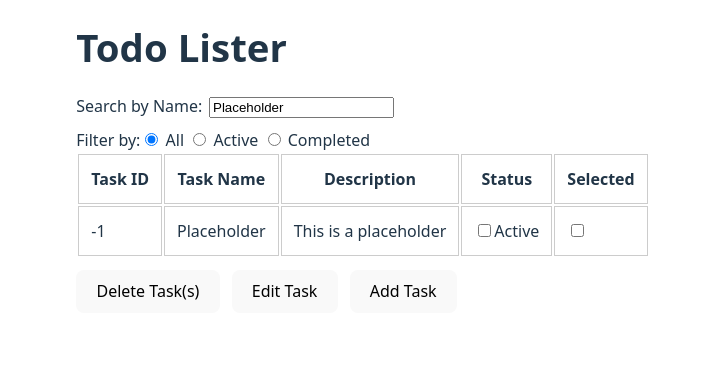
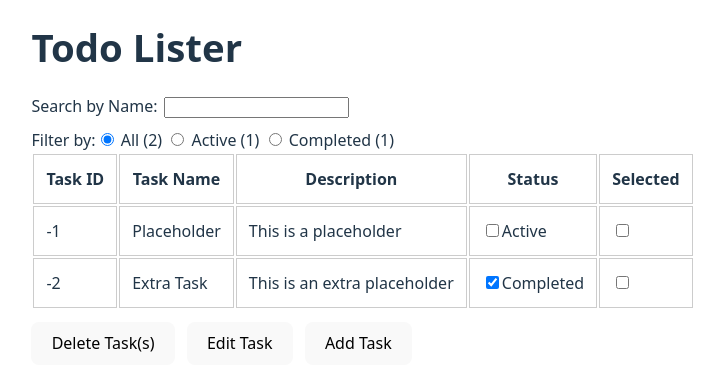
Before and after one commit to jericho-0929/react-todo, a React (Vite) app: page / in a window 1280 px wide. Shown: the top 390 px of the page, without its empty margins (277-1001 px from the left). Built offline with nearby package versions, Linux system fonts and the light colour scheme.

Commit message:
Implemented localStorage persistence of Todo Tasks, and count of status. Refactored relevant App.jsx blocks to FilterRadio.jsx.

```diff
--- a/src/App.jsx
+++ b/src/App.jsx
@@ -9,12 +9,18 @@ import DeleteButton from './components/DeleteButton';
 import SearchBar from './components/Search';
 
 function App(props) {
-  const [count, setCount] = useState(0); // TODO: Separate into activeCount & completedCount
-  const [tasks, setTasks] = useState(props.tasks);
+  const [tasks, setTasks] = useState(() => {
+    const localData = localStorage.getItem('tasks');
+    return localData ? JSON.parse(localData) : props.tasks
+  });
+  useEffect(() => {
+    localStorage.setItem('tasks', JSON.stringify(tasks))
+  }, [tasks])
+
   const [selectedTasks, setSelectedTasks] = useState([]);
-
+  const [tasksByStatus, setTasksByStatus] = useState(tasks);
   const [statusFilter, setStatusFilter] = useState("all");
-  const [nameSearchFilter, setNameSearchFilter] = useState("Placeholder");
+  const [nameSearchFilter, setNameSearchFilter] = useState("");
 
   const [isTaskDialogOpen, setIsTaskDialogOpen] = useState(false);
   const [isEditDialog, setIsEditDialog] = useState(false);
@@ -25,21 +31,11 @@ function App(props) {
     setIsEditDialog(false);
   };
 
-  const filteredTasksByStatus = tasks.filter((task) => {
-    if (statusFilter === "all") {
-      return true;
-    }
-    if (statusFilter === 'true') {
-      return task.isCompleted;
-    }
-    return !task.isCompleted;
-  });
-
-  const filteredTasksByName = filteredTasksByStatus.filter((task) =>
+  const tasksByName = tasksByStatus.filter((task) =>
     task.name.toLowerCase().includes(nameSearchFilter.toLowerCase().trim())
   );
 
-  const todoList = filteredTasksByName?.map((task) => (
+  const todoList = tasksByName?.map((task) => (
     <Todo
       id={task.id}
       name={task.name}
@@ -116,14 +112,15 @@ function App(props) {
 
         <div>
           <FilterRadio
-            statusFilter={statusFilter}
-            setStatusFilter={setStatusFilter}
+            statusFilter = {statusFilter}
+            setStatusFilter = {setStatusFilter}
+            originalTasks= {tasks}
+            setTasksByStatus = {setTasksByStatus}
           />
         </div>
 
         <div className="todo-list-container">
-{          <table>
-
+        <table>
             <thead>
               <tr>
                 <th> Task ID </th>
@@ -137,8 +134,7 @@ function App(props) {
             <tbody>
               {todoList}
             </tbody>
-
-          </table>}
+          </table>
         </div>
 
         <div className="user-input-buttons">
@@ -163,7 +159,6 @@ function App(props) {
               editTaskHandler={editTask}
             />
         </div>
-
       </div>
     </>
   )
--- a/src/components/FilterRadio.jsx
+++ b/src/components/FilterRadio.jsx
@@ -1,12 +1,27 @@
-function FilterRadio({statusFilter, setStatusFilter}) {
+function FilterRadio({statusFilter, setStatusFilter, originalTasks, setTasksByStatus}) {
   function handleRadioChange(event) {
-    if (event.target.value === "all") {
-      setStatusFilter("all")
-      return null;
-    }
+    setTasksByStatus(originalTasks.filter(
+      (task) => {
+        if (event.target.value === "all") {
+          setStatusFilter("all");
+          return true;
+        }
+        if (event.target.value === "true") {
+          console.log(event.target.value);
+          setStatusFilter("true");
+          return task.isCompleted;
+        }
+        setStatusFilter("false");
+        return !task.isCompleted;
+      }
+    ));
+  }
 
-    setStatusFilter(event.target.value);
-  }
+  const allCount = originalTasks.length;
+  const activeCount = originalTasks.reduce ((count, tasks) => {
+    return count + (!tasks.isCompleted ? 1 : 0)
+  }, 0);
+  const completedCount = allCount - activeCount;
 
   return (
       <form>
@@ -22,7 +37,7 @@ function FilterRadio({statusFilter, setStatusFilter}) {
             checked={statusFilter === "all"}
             onChange={handleRadioChange}
           />
-          <span> All </span>
+          <span> All ({allCount}) </span>
         </label>
         <label htmlFor="filter-input">
           <input
@@ -33,7 +48,7 @@ function FilterRadio({statusFilter, setStatusFilter}) {
             checked={statusFilter === "false"}
             onChange={handleRadioChange}
           />
-          <span> Active </span>
+          <span> Active ({activeCount}) </span>
         </label>
           <label htmlFor="filter-input">
           <input
@@ -44,7 +59,7 @@ function FilterRadio({statusFilter, setStatusFilter}) {
             checked={statusFilter === "true"}
             onChange={handleRadioChange}
           />
-          <span> Completed </span>
+          <span> Completed ({completedCount})</span>
         </label>
       </form>
   );
--- a/src/main.jsx
+++ b/src/main.jsx
@@ -5,9 +5,8 @@ import App from './App.jsx'
 
 const todoData = [
   {id: "-1", name: "Placeholder", description: "This is a placeholder", isCompleted: false, isSelected: false},
-  {id: "-2", name: "Extra Task", description: "This is a placeholder", isCompleted: true, isSelected: false}
+  {id: "-2", name: "Extra Task", description: "This is an extra placeholder", isCompleted: true, isSelected: false}
 ];
-
 
 createRoot(document.getElementById('root')).render(
   <StrictMode>
```
